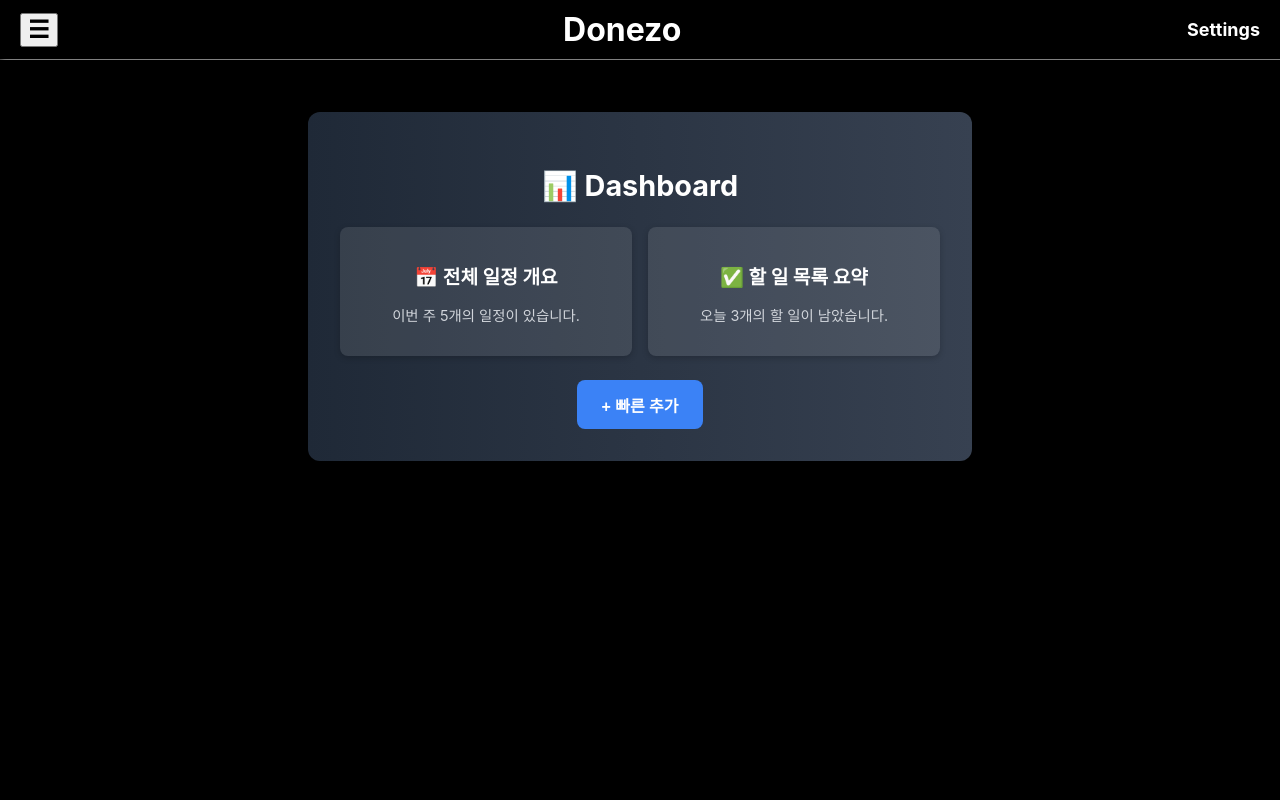
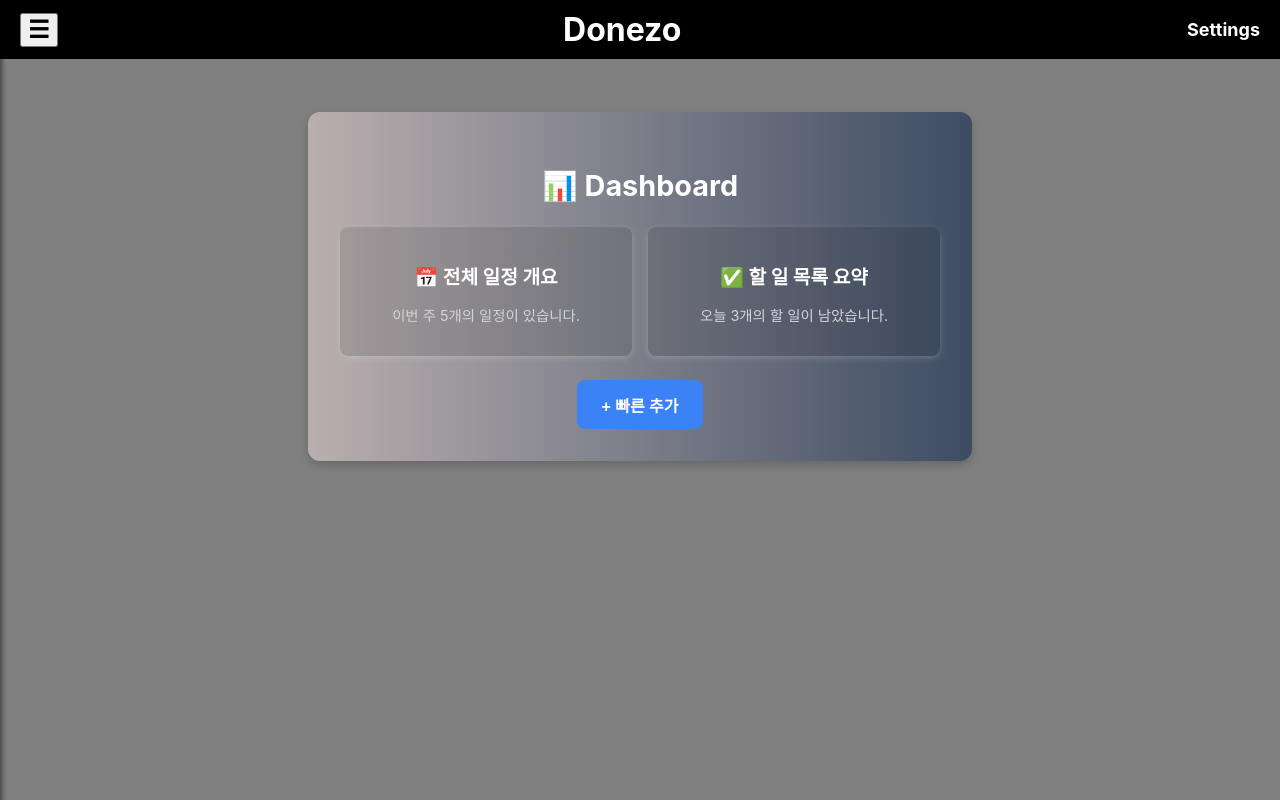
Before and after one commit to jayden8080/Donezo, a React (Create React App) app: page / in a window 1280 px wide. Built offline with nearby package versions, Linux system fonts and the light colour scheme; no server answers.

Commit message:
background 색 수정

```diff
--- a/src/App.js
+++ b/src/App.js
@@ -16,7 +16,7 @@ export default function App() {
 
   const containerStyle = {
     minHeight: "100vh",
-    backgroundColor: "black",
+    backgroundColor: "gray",
     color: "white",
     position: "relative",
     overflowX: "hidden",
--- a/src/components/CalendarPage.css
+++ b/src/components/CalendarPage.css
@@ -2,7 +2,7 @@
 .calendar-container {
   display: flex;
   height: 100vh;
-  background-color: black;
+  background-color: rgb(36, 36, 36);
   color: white;
   overflow: hidden;
 }
--- a/src/components/Dashboard.css
+++ b/src/components/Dashboard.css
@@ -1,6 +1,6 @@
 /* Dashboard.css */
 .dashboard-container {
-    background: linear-gradient(to right, #1f2937, #374151); /* 어두운 그라디언트 배경 */
+    background: linear-gradient(to right, #b9afaf, #3e4c63); /* 어두운 그라디언트 배경 */
     color: white;
     padding: 2rem;
     border-radius: 12px;
@@ -24,11 +24,11 @@
   }
 
   .dashboard-card {
-    background: rgba(255, 255, 255, 0.1);
+    background: rgba(0, 0, 0, 0.1);
     padding: 1rem;
     border-radius: 8px;
     width: 45%;
-    box-shadow: 0 2px 6px rgba(0, 0, 0, 0.2);
+    box-shadow: 0 2px 6px rgba(255, 255, 255, 0.2);
   }
 
   .dashboard-card h3 {
```
